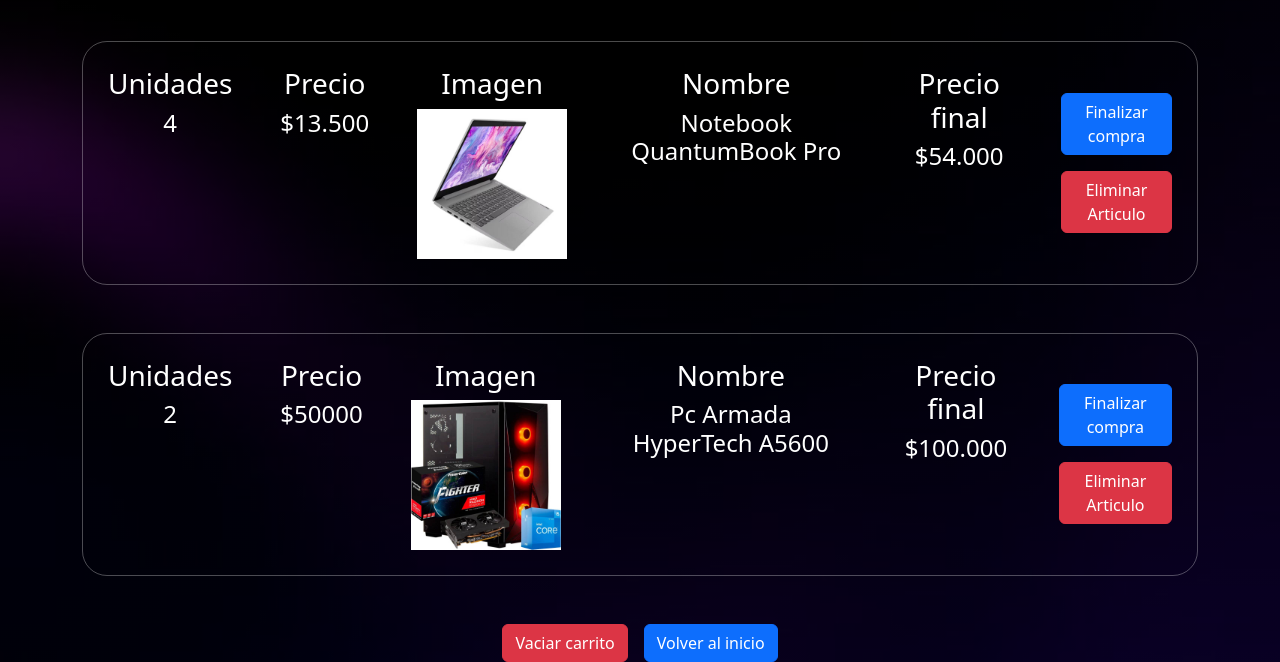
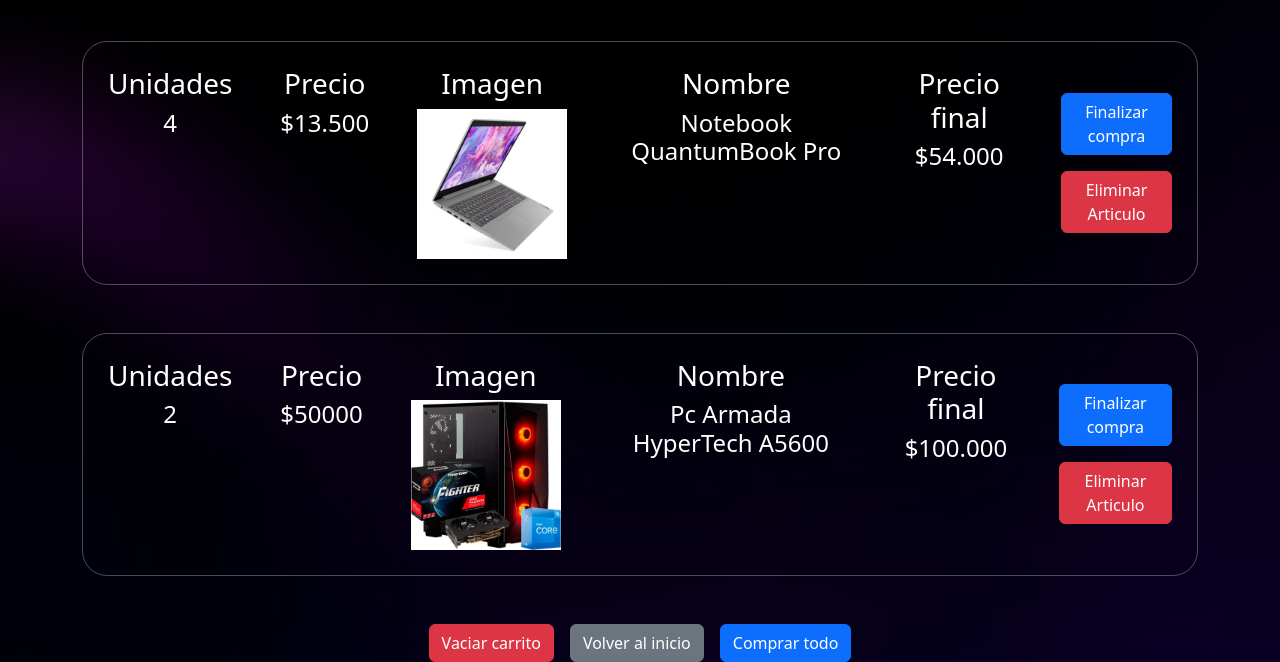
Before and after one commit to Agustin030s/TechGaming, a plain HTML site: page pages/cart.html in a window 1280 px wide. Shown: the part 139-801 px from the top of the page. Drawn offline with Linux system fonts and the light colour scheme.

Commit message:
Fix bug in second card

```diff
--- a/pages/cart.html
+++ b/pages/cart.html
@@ -85,7 +85,7 @@
                     <button class="btn btn-danger">Eliminar Articulo</button>
                 </div>
             </div>
-            <div class="d-flex flex-column flex-md-row gap-2 gap-md-5 justify-content-center section--cart__products ">
+            <div class="d-flex flex-column flex-lg-row gap-2 gap-md-5 justify-content-center section--cart__products">
 
                 <div class="text-center">
                     <h3>Unidades</h3>
@@ -113,8 +113,9 @@
                 </div>
             </div>
             <div class="d-flex justify-content-center gap-3">
-                <button class="btn btn-danger"> Vaciar carrito</button>
-                <a href="../index.html" class="btn btn-primary">Volver al inicio</a>
+                <a class="btn btn-danger"> Vaciar carrito</a>
+                <a href="../index.html" class="btn btn-secondary">Volver al inicio</a>
+                <a class="btn btn-primary"> Comprar todo</a>
             </div>
         </section>
     </main>
```
